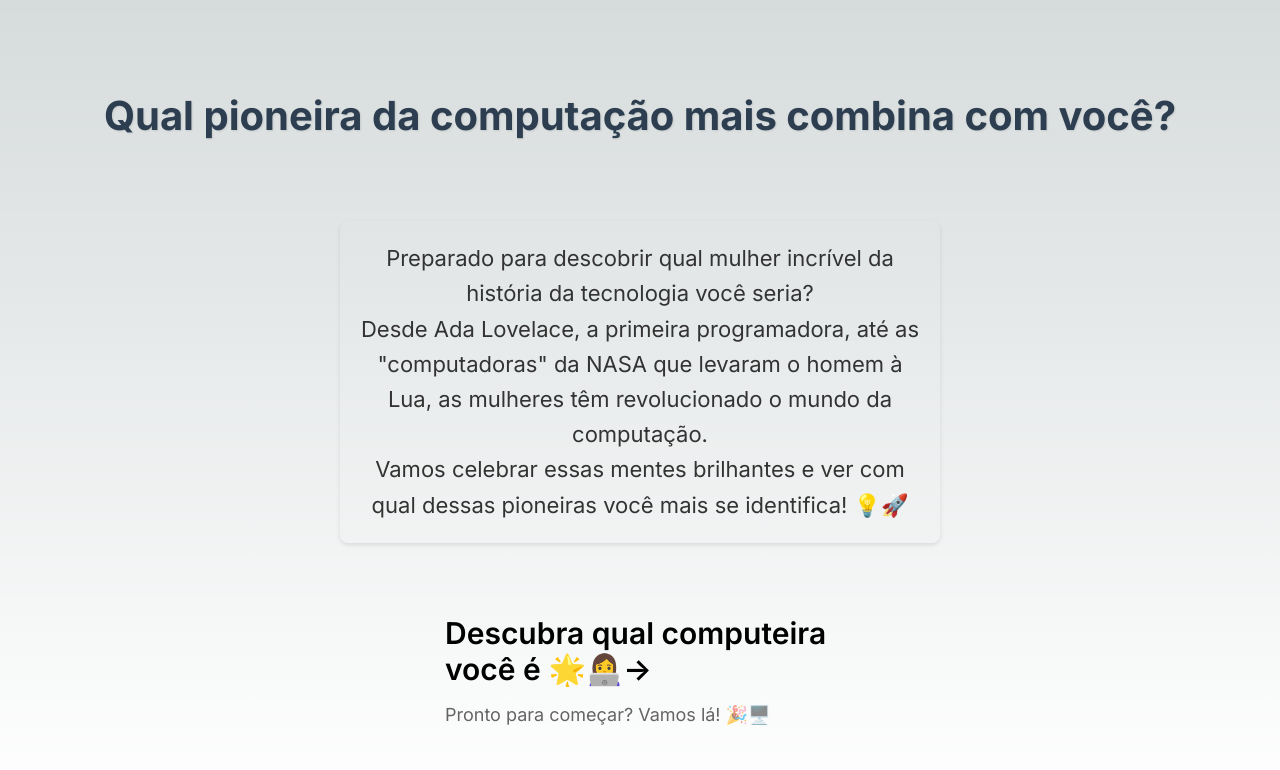
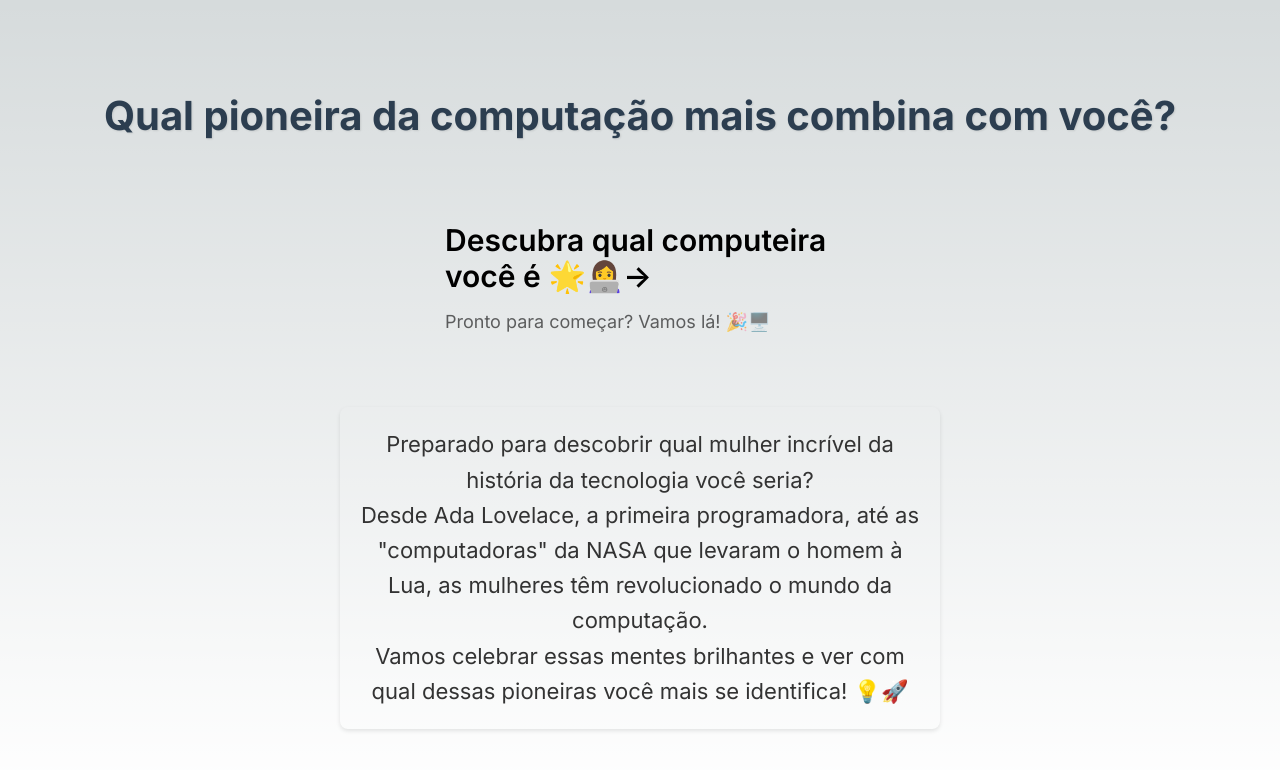
Before and after one commit to nightshade-tea/icc, a Next.js app: page / in a window 1280 px wide. Shown: the top 770 px of the page. Built offline with nearby package versions, Linux system fonts and the light colour scheme.

Commit message:
change start btn pos on index page

```diff
--- a/src/app/page.js
+++ b/src/app/page.js
@@ -6,13 +6,6 @@ export default function Index() {
       <h1 className={styles.title}>
         Qual pioneira da computação mais combina com você?
       </h1>
-      <div>
-        <p className={styles.text}>
-          Preparado para descobrir qual mulher incrível da história da tecnologia você seria?<br/>
-          Desde Ada Lovelace, a primeira programadora, até as "computadoras" da NASA que levaram o homem à Lua, as mulheres têm revolucionado o mundo da computação.<br />
-          Vamos celebrar essas mentes brilhantes e ver com qual dessas pioneiras você mais se identifica! 💡🚀
-        </p>
-      </div>
       <div className={styles.grid}>
        <a
           href="./question/1"
@@ -25,6 +18,13 @@ export default function Index() {
           <p>Pronto para começar? Vamos lá! 🎉🖥️</p>
         </a>
       </div>
+      <div>
+        <p className={styles.text}>
+          Preparado para descobrir qual mulher incrível da história da tecnologia você seria?<br/>
+          Desde Ada Lovelace, a primeira programadora, até as "computadoras" da NASA que levaram o homem à Lua, as mulheres têm revolucionado o mundo da computação.<br />
+          Vamos celebrar essas mentes brilhantes e ver com qual dessas pioneiras você mais se identifica! 💡🚀
+        </p>
+      </div>
    </main>
   );
 }
```
